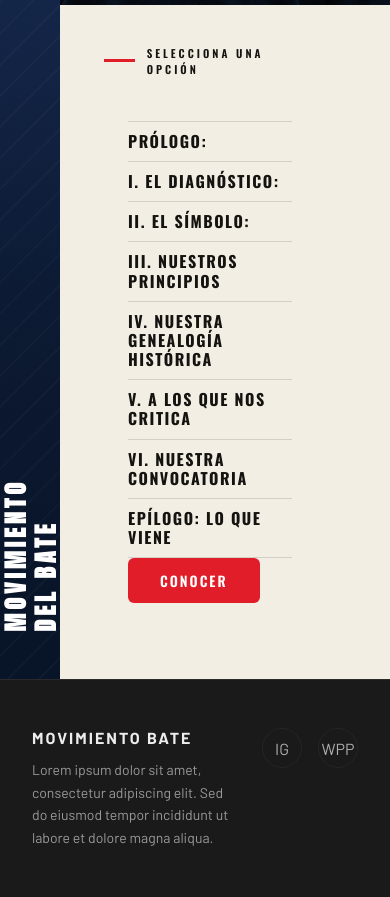
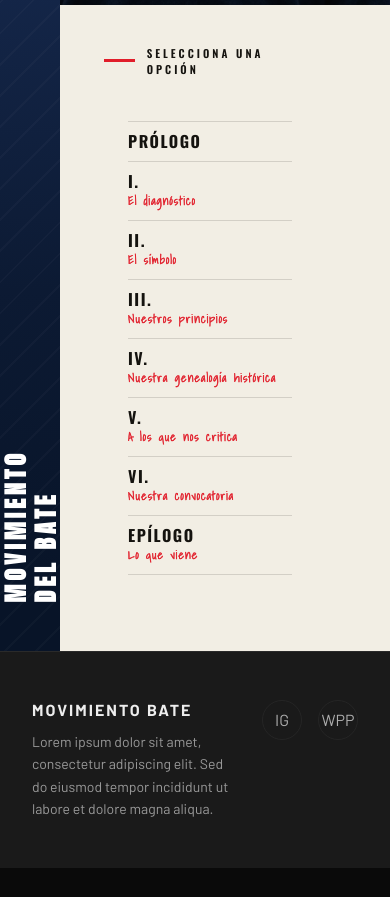
Before and after one commit to EsneiderCdD/movimiento-bate, a Next.js app: page / in a window 390 px wide. Shown: the part 1999-2896 px from the top of the page. After the commit the page ends 2867 px from the top, so only its background shows below. Built offline with nearby package versions, Linux system fonts and the light colour scheme.

Commit message:
feat(options-2): responsive

```diff
--- a/src/components/specific/nosotros/NosotrosContent.module.css
+++ b/src/components/specific/nosotros/NosotrosContent.module.css
@@ -218,7 +218,14 @@
 }
 
 .indexItem {
+  display: flex;
+  flex-direction: column;
+  gap: 2px;
   padding: 16px;
+  border-bottom: 1px solid rgba(21, 19, 15, 0.14);
+}
+
+.itemLabel {
   font-family: var(--font-oswald);
   font-weight: 700;
   font-size: 22px;
@@ -226,7 +233,15 @@
   text-transform: uppercase;
   color: var(--marron-negro);
   line-height: 1.2;
-  border-bottom: 1px solid rgba(21, 19, 15, 0.14);
+}
+
+.itemDesc {
+  font-family: var(--font-shadows), cursive;
+  font-size: 18px;
+  line-height: 1.4;
+  letter-spacing: 1px;
+  color: var(--rojo);
+  -webkit-text-stroke: 0.5px currentColor;
 }
 
 .cta {
@@ -282,8 +297,12 @@
     font-size: 18px;
   }
 
-  .indexItem {
+  .itemLabel {
     font-size: 20px;
+  }
+
+  .itemDesc {
+    font-size: 16px;
   }
 }
 
@@ -324,8 +343,12 @@
     font-size: 16px;
   }
 
-  .indexItem {
+  .itemLabel {
     font-size: 18px;
+  }
+
+  .itemDesc {
+    font-size: 14px;
   }
 }
 
@@ -372,7 +395,6 @@
   }
 
   .indexItem {
-    font-size: 18px;
     padding: 10px 16px;
   }
 
@@ -439,8 +461,12 @@
       font-size: 16px;
     }
 
-    .indexItem {
+    .itemLabel {
       font-size: 16px;
+    }
+
+    .itemDesc {
+      font-size: 12px;
     }
 
     .labelText {
--- a/src/components/specific/nosotros/NosotrosContent.tsx
+++ b/src/components/specific/nosotros/NosotrosContent.tsx
@@ -1,18 +1,17 @@
 import Image from "next/image";
-import Link from "next/link";
 import styles from "./NosotrosContent.module.css";
 
 const DOTS = Array.from({ length: 9 });
 
 const CHAPTERS = [
-  "PRÓLOGO:",
-  "I. EL DIAGNÓSTICO:",
-  "II. EL SÍMBOLO:",
-  "III. NUESTROS PRINCIPIOS",
-  "IV. NUESTRA GENEALOGÍA HISTÓRICA",
-  "V. A LOS QUE NOS CRITICA",
-  "VI. NUESTRA CONVOCATORIA",
-  "EPÍLOGO: LO QUE VIENE",
+  { code: "PRÓLOGO", title: "" },
+  { code: "I.", title: "El diagnóstico" },
+  { code: "II.", title: "El símbolo" },
+  { code: "III.", title: "Nuestros principios" },
+  { code: "IV.", title: "Nuestra genealogía histórica" },
+  { code: "V.", title: "A los que nos critica" },
+  { code: "VI.", title: "Nuestra convocatoria" },
+  { code: "EPÍLOGO", title: "Lo que viene" },
 ];
 
 export default function NosotrosContent() {
@@ -74,16 +73,12 @@ export default function NosotrosContent() {
             <span className={styles.labelText}>Selecciona una opción</span>
           </div>
           <ul className={styles.index}>
-            {CHAPTERS.map((chapter) => (
-              <li key={chapter} className={styles.indexItem}>
-                {chapter}
+            {CHAPTERS.map(({ code, title }) => (
+              <li key={code} className={styles.indexItem}>
+                <span className={styles.itemLabel}>{code}</span>
+                {title && <span className={styles.itemDesc}>{title}</span>}
               </li>
             ))}
-            <li>
-              <Link href="/nosotros" className={styles.cta}>
-                Conocer
-              </Link>
-            </li>
           </ul>
         </div>
       </div>
```
